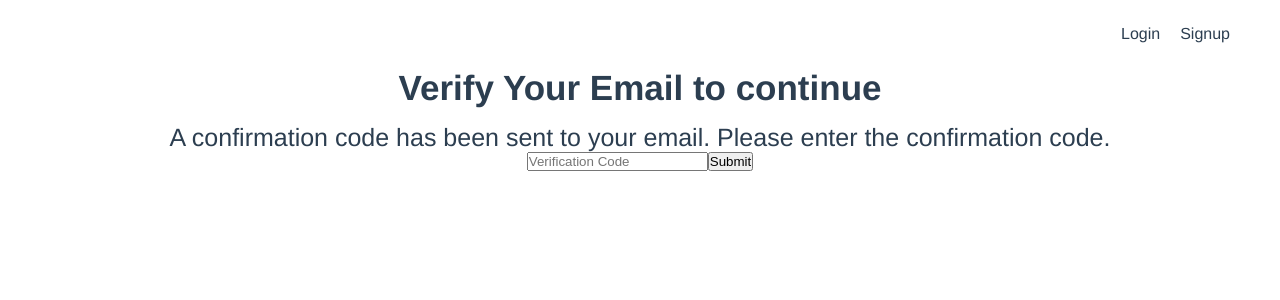
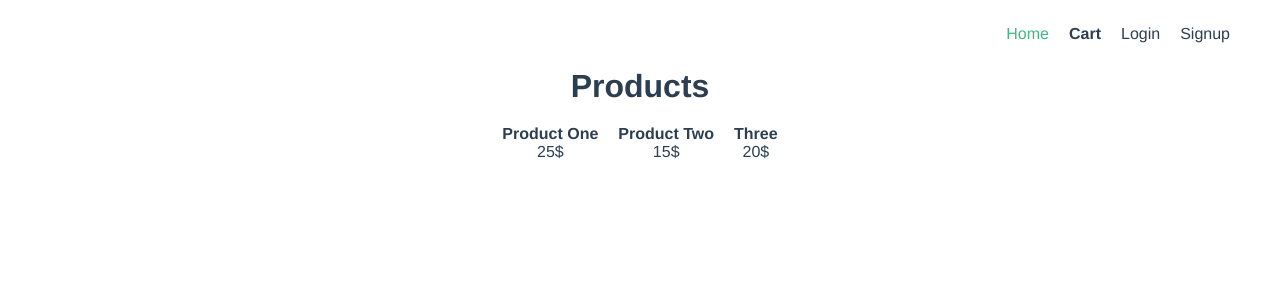
Before and after one commit to tanzimshahriar/a2app, a Vue app: page /#/ in a window 1280 px wide. Shown: the top 300 px of the page. Built offline with nearby package versions, Linux system fonts and the light colour scheme.

Commit message:
when not verified message is showed correcly, buttons are hidden

```diff
--- a/src/App.vue
+++ b/src/App.vue
@@ -1,21 +1,84 @@
 <template>
   <div id="app">
-    <NavBar v-bind:btnOne="btnOne" v-bind:btnTwo="btnTwo" />
+    <NavBar
+      v-bind:btnOne="btnOne"
+      v-bind:btnTwo="btnTwo"
+      v-bind:showUnverifiedButtons="showUnverifiedToChild"
+      v-bind:loggedIn="userLoggedIn"
+    />
+    <ProductsContainer
+      v-bind:showUnverified="showUnverifiedToChild"
+      v-bind:loggedIn="userLoggedIn"
+    />
   </div>
 </template>
 
 <script>
+import Vue from "vue";
+import axios from "axios";
 import NavBar from "./components/NavBar";
+import ProductsContainer from "./components/ProductsContainer";
+
 export default {
   name: "app",
   components: {
-    NavBar
+    NavBar,
+    ProductsContainer
   },
   data() {
     return {
       btnOne: "Login",
-      btnTwo: "Signup"
+      btnTwo: "Signup",
+      showUnverified: false,
+      loggedIn: false
     };
+  },
+  watch: {
+    userLoggedIn(newValue, oldValue) {
+      this.loggedIn = newValue
+    }
+  },
+  mounted() {
+    this.checkIfUserVerificationhouldBeShowed();
+  },
+  updated() {
+    this.checkIfUserVerificationhouldBeShowed();
+  },
+  methods: {
+    checkIfUserVerificationhouldBeShowed() {
+      if (this.$store.getters.loggedIn) {
+        axios
+          .get("http://localhost:8080/user/getverificationstatus", {
+            headers: {
+              "Content-Type": "application/json",
+              "auth-token": this.$store.state.user.token
+            }
+          })
+          .then(res => {
+            if (res.status == 200 && res.data.result == "Verified") {
+              this.showUnverified = false;
+            } else if (res.status == 200 && res.data.result == "unverified") {
+              this.showUnverified = true;
+            }
+          })
+          .catch(err => {
+            console.log(err);
+          });
+      }
+
+      //if user is not logged in dont display verification to be completed message
+      else {
+        this.showUnverified = false;
+      }
+    },
+  },
+  computed: {
+    showUnverifiedToChild() {
+      return this.showUnverified;
+    },
+    userLoggedIn() {
+      return this.$store.getters.loggedIn;
+    }
   }
 };
 </script>
--- a/src/components/NavBar.vue
+++ b/src/components/NavBar.vue
@@ -2,21 +2,21 @@
   <div>
     <div id="nav">
       <div class="home-cart-container">
-        <div class="btn" v-if="unverified">
+        <div class="btn" v-if="!(this.$props.showUnverifiedButtons && this.$props.loggedIn)">
           <router-link to="/">Home</router-link>
         </div>
-        <div class="btn" v-if="unverified">
+        <div class="btn" v-if="!(this.$props.showUnverifiedButtons && this.$props.loggedIn)">
           <router-link id="cart-btn" to="/cart">Cart</router-link>
         </div>
       </div>
       <div class="login-signup-container">
-        <div class="btn" v-if="!loggedIn">
+        <div class="btn" v-if="!this.$props.loggedIn">
           <router-link to="/login">Login</router-link>
         </div>
-        <div class="btn" v-if="!loggedIn">
+        <div class="btn" v-if="!this.$props.loggedIn">
           <router-link to="/signup">Signup</router-link>
         </div>
-        <div class="btn" v-if="loggedIn">
+        <div class="btn" v-if="this.$props.loggedIn">
           <router-link to="/logout">Logout</router-link>
         </div>
       </div>
@@ -26,7 +26,6 @@
 </template>
 
 <script>
-import { isNullOrUndefined } from 'util';
 export default {
   name: "NavBar",
   props: {
@@ -37,16 +36,24 @@ export default {
     btnTwo: {
       type: String,
       required: true
+    },
+    showUnverifiedButtons: {
+      type: Boolean,
+      required: true
+    },
+    loggedIn: {
+      type: Boolean,
+      required: true
     }
   },
-  computed: {
-    loggedIn() {
-      return this.$store.getters.loggedIn;
+  watch: {
+    showUnverifiedButtons: function(newProp) {
+      this.showUnverifiedButtons = newProp;
     },
-    unverified() {
-        return this.$store.getters.showUnverifiedAccountMessages;
+    loggedIn: function(newProp) {
+      this.loggedIn = newProp;
     }
-  }
+  },
 };
 </script>
 
--- a/src/components/ProductsContainer.vue
+++ b/src/components/ProductsContainer.vue
@@ -1,6 +1,6 @@
 <template>
   <div>
-    <div v-if="unverified">
+    <div v-if="this.$props.showUnverified && this.$props.loggedIn">
       <CustomMessage
         title="Verify Your Email to continue"
         message="A confirmation code has been sent to your email. Please enter the confirmation code."
@@ -13,11 +13,7 @@
     <div v-else>
       <h1>Products</h1>
       <div class="container">
-        <div
-          class="product-box"
-          v-bind:key="product.id"
-          v-for="product in products"
-        >
+        <div class="product-box" v-bind:key="product.id" v-for="product in products">
           <Product v-bind:product="product" />
         </div>
       </div>
@@ -30,6 +26,24 @@ import Product from "./Product";
 import CustomMessage from "../views/customMessage";
 import axios from "axios";
 export default {
+  props: {
+    showUnverified: {
+      type: Boolean,
+      required: true
+    },
+    loggedIn: {
+      type: Boolean,
+      required: true
+    }
+  },
+  watch: {
+    showUnverified: function(newProp) {
+      this.showUnverified = newProp;
+    },
+    loggedIn: function(newProp) {
+      this.loggedIn = newProp;
+    }
+  },
   name: "ProductsContainer",
   data: function() {
     return {
@@ -55,11 +69,6 @@ export default {
   components: {
     Product,
     CustomMessage
-  },
-  computed: {
-    unverified() {
-      return !this.$store.state.user.accountVerified;
-    }
   }
 };
 </script>
--- a/src/components/Signup.vue
+++ b/src/components/Signup.vue
@@ -77,9 +77,8 @@ export default {
 
         axios
           .post(
-            //for dev env:
             "http://localhost:8080/register",
-            //"https://assignment-two-server.appspot.com/register",
+
             postData
           )
           .then(res => {
--- a/src/main.js
+++ b/src/main.js
@@ -15,15 +15,14 @@ router.beforeEach((to, from, next) => {
         name: "home"
       });
     }
-  } else if (to.matched.some(route => route.meta.requiresAccountVerified)){
-    if (store.getters.showUnverifiedAccountMessages){
-      next({
-        name: "home"
-      });
-    }
-    else {
-      next();
-    }
+    // } else if (to.matched.some(route => route.meta.requiresAccountVerifiedWhenLoggedIn)) {
+    //   if (store.getters.dontShowUnverifiedAccountMessages) {
+    //     next();
+    //   } else {
+    //     next({
+    //       name: "home"
+    //     });
+    //   }
   } else {
     next();
   }
--- a/src/router.js
+++ b/src/router.js
@@ -13,10 +13,7 @@ const router = new Router({
     {
       path: "/cart",
       name: "cart",
-      component: Cart,
-      meta: {
-        requiresAccountVerified: true
-      }
+      component: Cart
     },
     {
       path: "/login",
@@ -34,11 +31,11 @@ const router = new Router({
         requiresLoggedOut: true
       }
     },
-    {
-      path: "/",
-      name: "home",
-      component: ProductsContainer,
-    },
+    // {
+    //   path: "/",
+    //   name: "home",
+    //   component: ProductsContainer
+    // },
     {
       path: "/logout",
       name: "logout",
--- a/src/store.js
+++ b/src/store.js
@@ -8,42 +8,19 @@ export default new Vuex.Store({
   state: {
     user: {
       token: localStorage.getItem("access_token") || null,
-      accountVerified: null
     }
   },
   getters: {
     loggedIn(state) {
       return state.user.token == null ? false : true;
-    },
-    showUnverifiedAccountMessages(state) {
-      if(state.user.accountVerified == null){
-        return false;
-      }
-      else {
-        if(!state.user.accountVerified && (state.user.token == null ? false : true)) {
-          return false;
-        }
-        else{
-          return true;
-        }
-      }
     }
   },
   mutations: {
     retrieveToken(state, token) {
       state.user.token = token;
     },
-    retrieveUserAccountVerificationStatus(state, result) {
-      if (result == "Unverified") {
-        console.log("epicly unverified");
-        state.user.accountVerified = false;
-      } else {
-        state.user.accountVerified = true;
-      }
-    },
-    destroyTokenAndAccountVerified(state) {
+    destroyToken(state) {
       state.user.token = null;
-      state.user.accountVerified = null;
     }
   },
   actions: {
@@ -61,7 +38,6 @@ export default new Vuex.Store({
             const result = res.data.result;
             localStorage.setItem("access_token", token);
             context.commit("retrieveToken", token);
-            context.commit("retrieveUserAccountVerificationStatus", result);
             resolve(res);
           })
           .catch(err => {
@@ -73,7 +49,7 @@ export default new Vuex.Store({
     destroyToken(context) {
       if (context.getters.loggedIn) {
         localStorage.removeItem("access_token");
-        context.commit("destroyTokenAndAccountVerified");
+        context.commit("destroyToken");
       }
     }
   }
```
